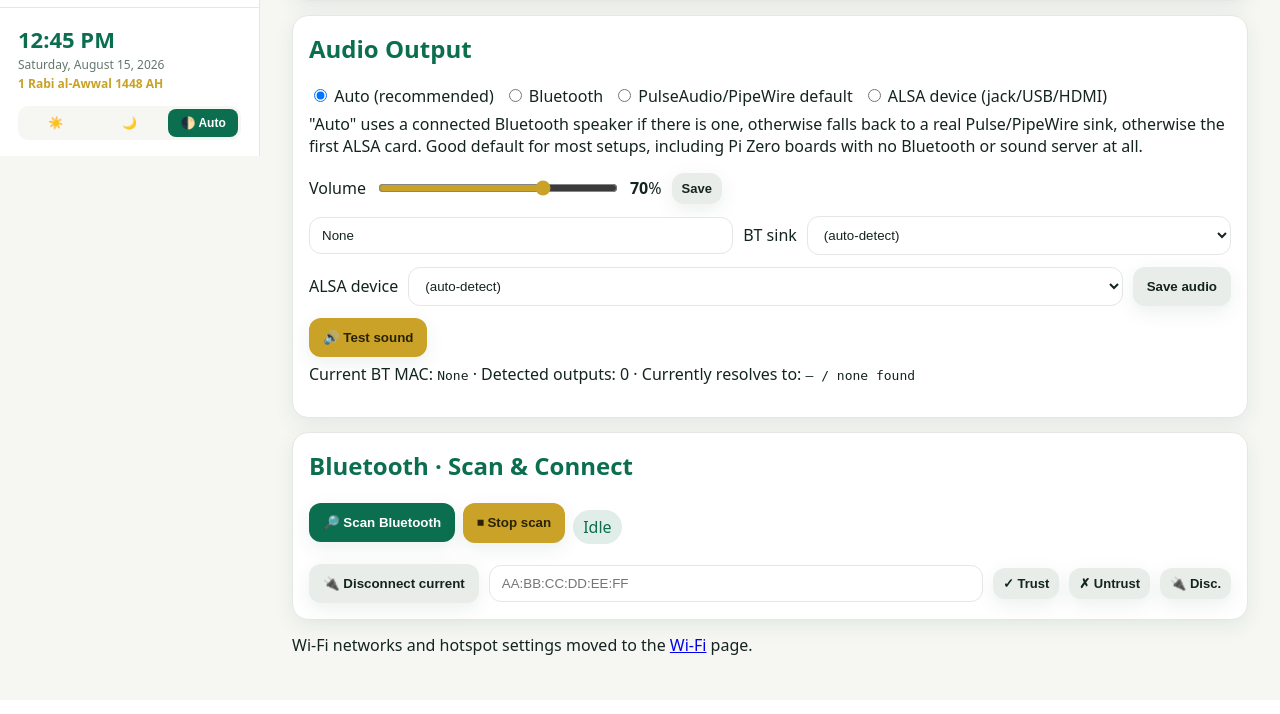
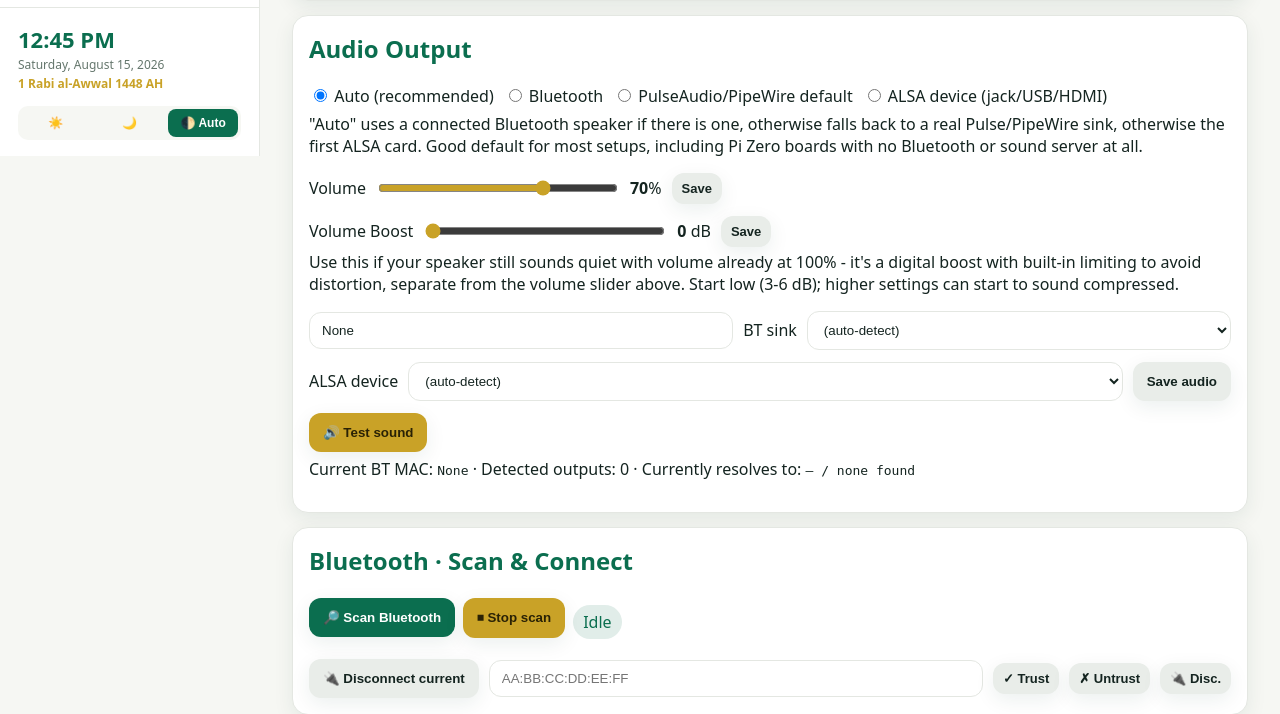
Before and after one commit to sharjeelkiyani/smart-azan, a Flask app: page /settings in a window 1280 px wide. Shown: the part 644-1358 px from the top of the page. Before the commit the page ends 1299 px from the top, so only its background shows below. Run offline with Flask 3, Linux system fonts and the light colour scheme.

Commit message:
Add Volume Boost slider UI (backend for this landed in the previous commit)
Wires up the audio_gain_db feature added earlier: a slider on Settings'
Audio Output section (0-12 dB) with its own AJAX save endpoint, separate
from the existing volume slider. Set to 6 dB by default on this install
in response to a reported low-volume issue that traced back to the
Bluetooth speaker's own receive ceiling, not anything in our sink/config
volume (both were already at 100%).

Co-Authored-By: Claude Sonnet 5 <noreply@anthropic.com>

```diff
--- a/routes_azan.py
+++ b/routes_azan.py
@@ -553,6 +553,21 @@ def set_volume_ajax():
         return jsonify({"status": "error", "message": str(e)}), 500
 
 
+@bp.route("/set_gain", methods=["POST"])
+def set_gain_ajax():
+    try:
+        gain = int(request.form.get("gain"))
+        if not (0 <= gain <= 12):
+            return jsonify({"status": "error", "message": "Gain out of range (0-12 dB)"}), 400
+        with _config_lock:
+            cfg = _load_config()
+            cfg["audio_gain_db"] = gain
+            _save_config(cfg)
+        return jsonify({"status": "success", "gain": gain})
+    except Exception as e:
+        return jsonify({"status": "error", "message": str(e)}), 500
+
+
 @bp.route("/connect_bt_device", methods=["POST"])
 def connect_bt_device():
     # 1) get MAC from form or from config
--- a/templates/settings.html
+++ b/templates/settings.html
@@ -96,6 +96,22 @@
         <button class="btn small" type="button" onclick="saveVolume()">Save</button>
         <span class="muted" id="vol-hint"></span>
       </div>
+
+      <div class="row" style="margin-top:12px; gap:10px; align-items:center">
+        <label class="label">Volume Boost</label>
+        <input id="gain-slider" type="range" min="0" max="12" step="1"
+               value="{{ cfg.get('audio_gain_db', 0) }}"
+               oninput="document.getElementById('gain-val').textContent=this.value"
+               style="width:240px">
+        <span><strong id="gain-val">{{ cfg.get('audio_gain_db', 0) }}</strong> dB</span>
+        <button class="btn small" type="button" onclick="saveGain()">Save</button>
+        <span class="muted" id="gain-hint"></span>
+      </div>
+      <p class="muted" style="margin-top:4px">
+        Use this if your speaker still sounds quiet with volume already at 100% - it's a digital boost with
+        built-in limiting to avoid distortion, separate from the volume slider above. Start low (3-6 dB); higher
+        settings can start to sound compressed.
+      </p>
 
       <div class="row" style="margin-top:12px; gap:10px; align-items:center">
         <input class="input" type="text" name="bluetooth_mac" id="bt-default-mac"
@@ -248,6 +264,26 @@
       const j = await r.json();
       hint.textContent = (j.status === 'success')
         ? 'Volume set to ' + j.volume + '%'
+        : 'Failed: ' + (j.message || 'unknown');
+    } catch (e) {
+      hint.textContent = 'Failed: ' + e;
+    }
+  }
+
+  async function saveGain() {
+    const el = document.getElementById('gain-slider');
+    const hint = document.getElementById('gain-hint');
+    const g = parseInt(el.value, 10);
+    try {
+      const body = new URLSearchParams({ gain: String(g) }).toString();
+      const r = await fetch('{{ url_for("azan.set_gain_ajax") }}', {
+        method: 'POST',
+        headers: {'Content-Type':'application/x-www-form-urlencoded'},
+        body
+      });
+      const j = await r.json();
+      hint.textContent = (j.status === 'success')
+        ? 'Boost set to ' + j.gain + ' dB'
         : 'Failed: ' + (j.message || 'unknown');
     } catch (e) {
       hint.textContent = 'Failed: ' + e;
```
